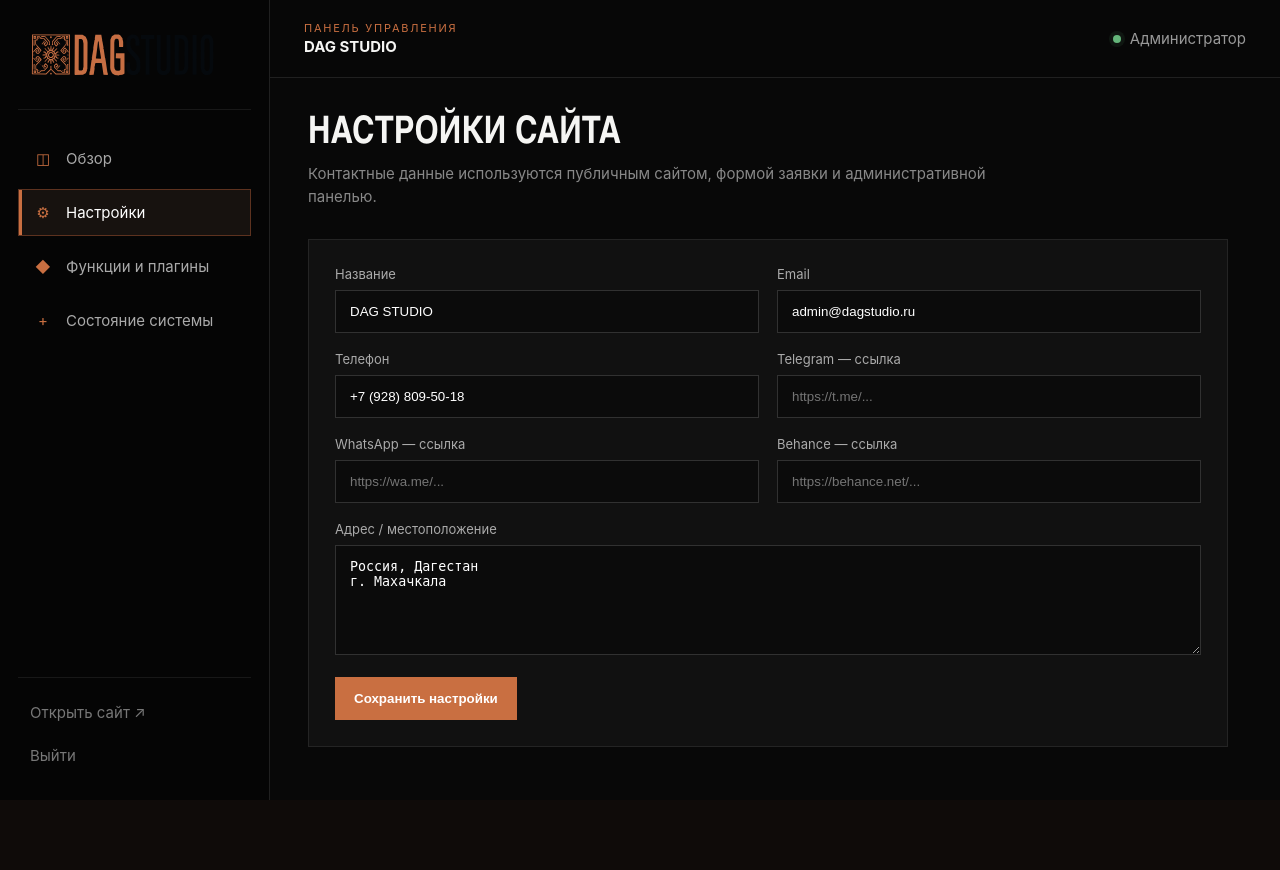
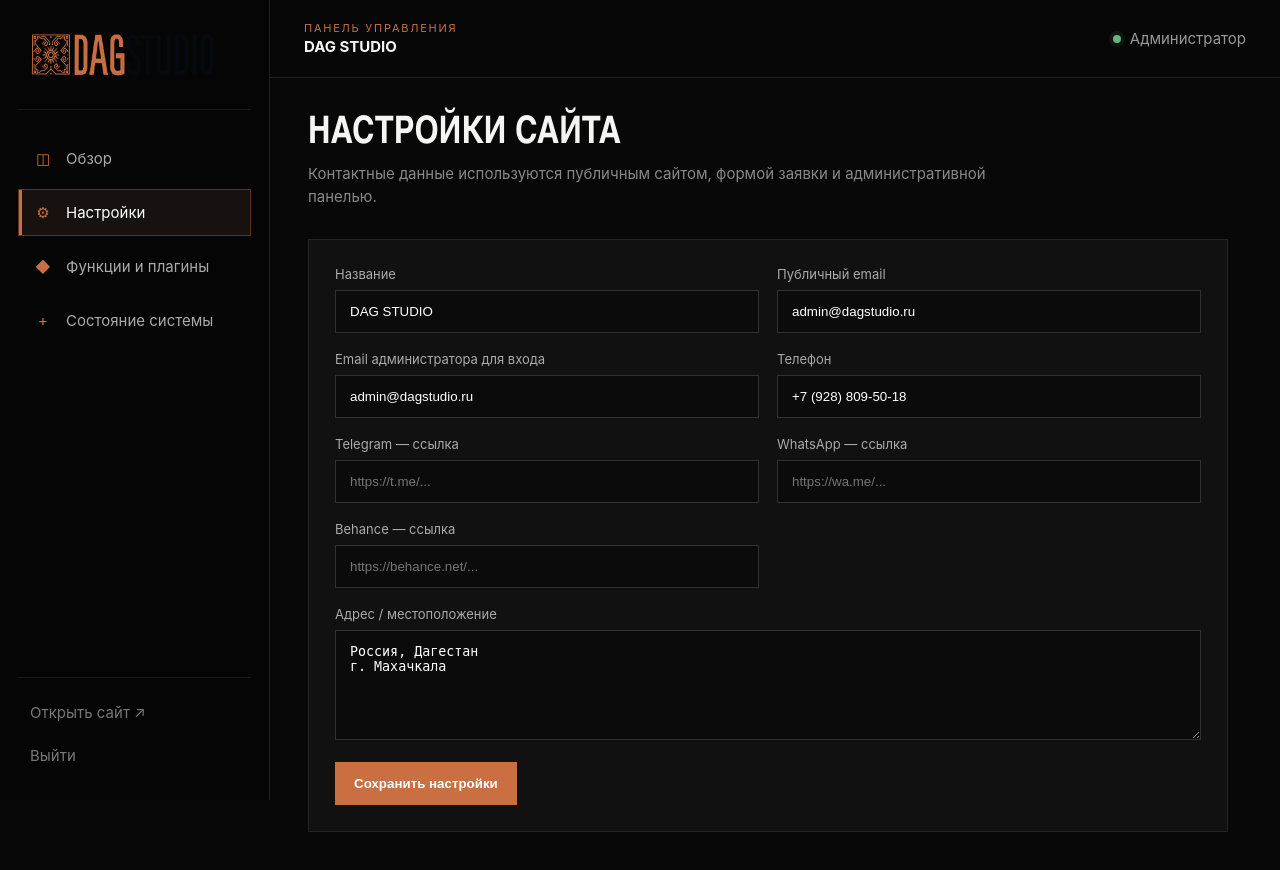
Before and after one commit to dagxam/dagstudio, a PHP site: page /admin/settings.php in a window 1280 px wide. Before the commit the page ends 800 px from the top, so only its background shows below. Run offline with PHP 8.4, Linux system fonts and the light colour scheme; the visitor is signed in with stand-in values (Sample User, id 1).

Commit message:
feat: add dedicated admin email setting

```diff
--- a/admin/settings.php
+++ b/admin/settings.php
@@ -11,6 +11,7 @@ if ($_SERVER['REQUEST_METHOD'] === 'POST') {
     $clean = [
         'site_name' => mb_substr(trim((string)($_POST['site_name'] ?? '')), 0, 80),
         'email' => mb_substr(trim((string)($_POST['email'] ?? '')), 0, 120),
+        'admin_email' => mb_substr(trim((string)($_POST['admin_email'] ?? '')), 0, 120),
         'phone' => mb_substr(trim((string)($_POST['phone'] ?? '')), 0, 60),
         'location' => mb_substr(trim((string)($_POST['location'] ?? '')), 0, 250),
         'telegram' => mb_substr(trim((string)($_POST['telegram'] ?? '')), 0, 250),
@@ -18,7 +19,7 @@ if ($_SERVER['REQUEST_METHOD'] === 'POST') {
         'behance' => mb_substr(trim((string)($_POST['behance'] ?? '')), 0, 250),
     ];
 
-    if ($clean['site_name'] === '' || !filter_var($clean['email'], FILTER_VALIDATE_EMAIL)) {
+    if ($clean['site_name'] === '' || !filter_var($clean['email'], FILTER_VALIDATE_EMAIL) || !filter_var($clean['admin_email'], FILTER_VALIDATE_EMAIL)) {
         flash('error', 'Укажите название сайта и корректный email.');
     } elseif (storage_write_json('settings.json', $clean)) {
         audit_log('settings.updated');
@@ -43,7 +44,8 @@ admin_header('Настройки', 'settings');
     <?= csrf_field() ?>
     <div class="form-grid">
       <div class="field"><label for="site_name">Название</label><input id="site_name" name="site_name" value="<?= e($settings['site_name']) ?>" required></div>
-      <div class="field"><label for="email">Email</label><input id="email" type="email" name="email" value="<?= e($settings['email']) ?>" required></div>
+      <div class="field"><label for="email">Публичный email</label><input id="email" type="email" name="email" value="<?= e($settings['email']) ?>" required></div>
+      <div class="field"><label for="admin_email">Email администратора для входа</label><input id="admin_email" type="email" name="admin_email" value="<?= e($settings['admin_email'] ?? 'admin@dagstudio.ru') ?>" required></div>
       <div class="field"><label for="phone">Телефон</label><input id="phone" name="phone" value="<?= e($settings['phone']) ?>"></div>
       <div class="field"><label for="telegram">Telegram — ссылка</label><input id="telegram" name="telegram" value="<?= e($settings['telegram']) ?>" placeholder="https://t.me/..."></div>
       <div class="field"><label for="whatsapp">WhatsApp — ссылка</label><input id="whatsapp" name="whatsapp" value="<?= e($settings['whatsapp']) ?>" placeholder="https://wa.me/..."></div>
```
